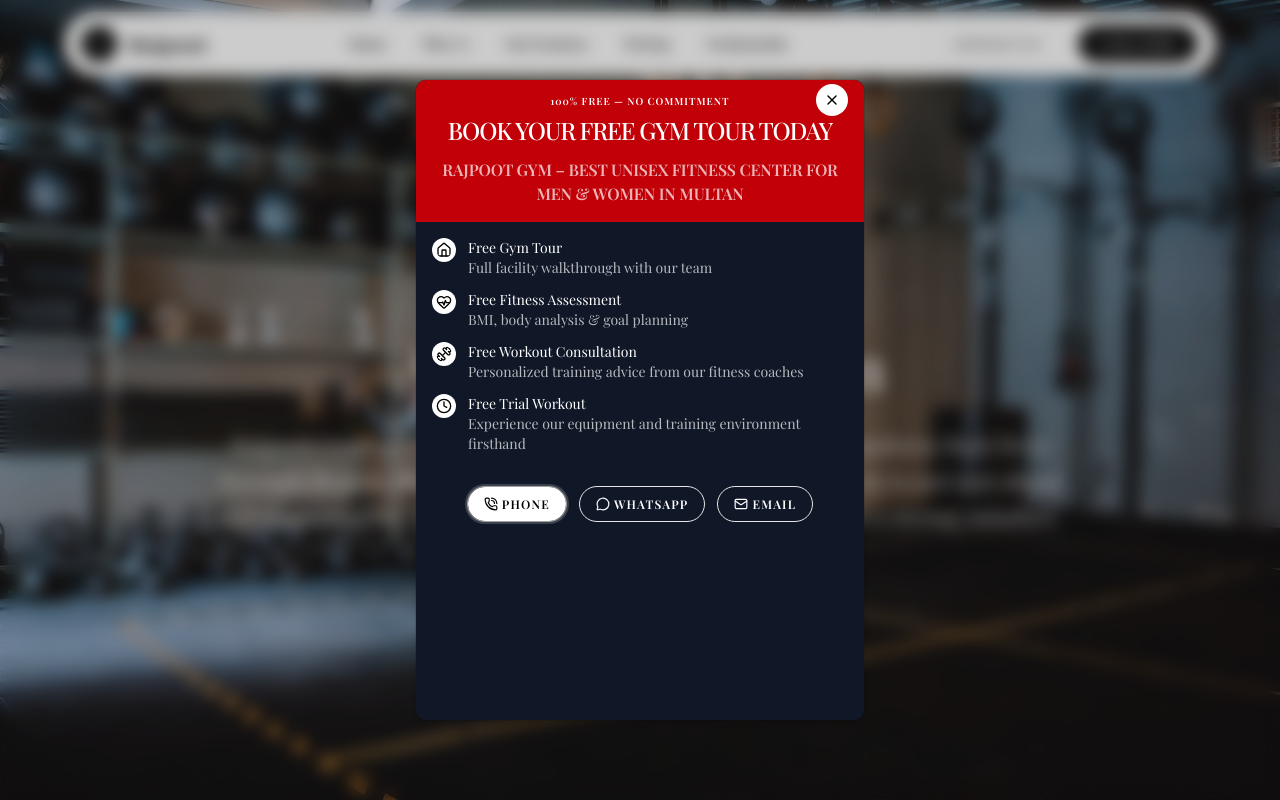
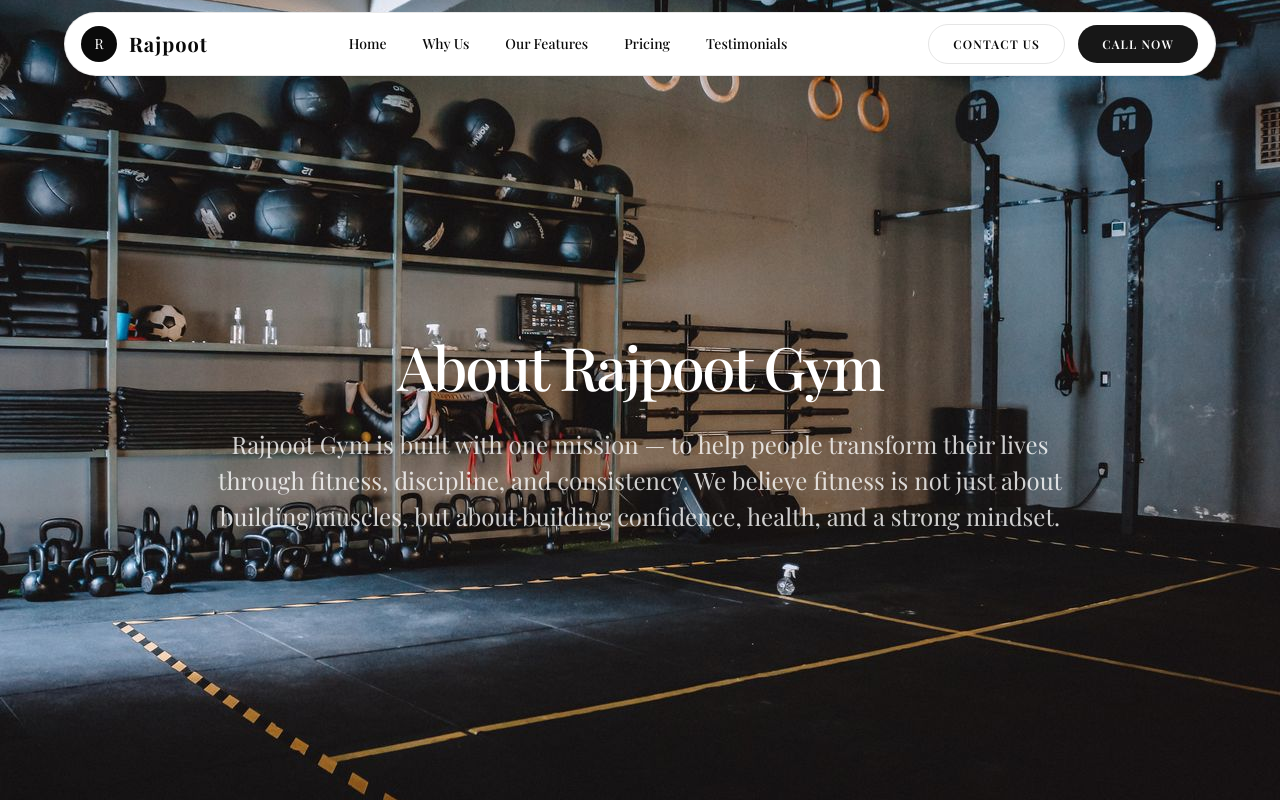
Before and after one commit to abdullah-rajpoot01/gym, a Next.js app: page /about-us in a window 1280 px wide. Shown: the top 800 px of the page. Built offline with nearby package versions, Linux system fonts and the light colour scheme; a web font is replaced by a local one; what tailwind-animations would draw is missing.

Commit message:
error solved in banner

```diff
--- a/components/dialog-banner.tsx
+++ b/components/dialog-banner.tsx
@@ -13,7 +13,7 @@
 import { useSearchParams } from "next/navigation"
 
 export function DialogBanner() {
-    const [open, setOpen] = useState(true);
+    const [open, setOpen] = useState(false);
     const searchParams = useSearchParams();
 
     const gymName = searchParams.get("name") || "Rajpoot";
@@ -22,7 +22,7 @@
 
     useEffect(() => {
         // Auto show after 30 seconds
-        const timer = setTimeout(() => setOpen(true), 300000);
+        const timer = setTimeout(() => setOpen(true), 200000);
 
         return () => {
             clearTimeout(timer);
```
